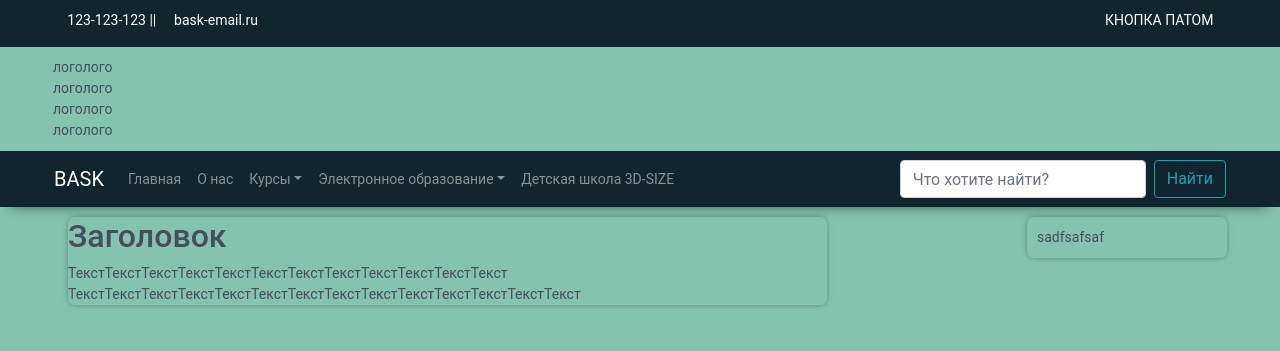
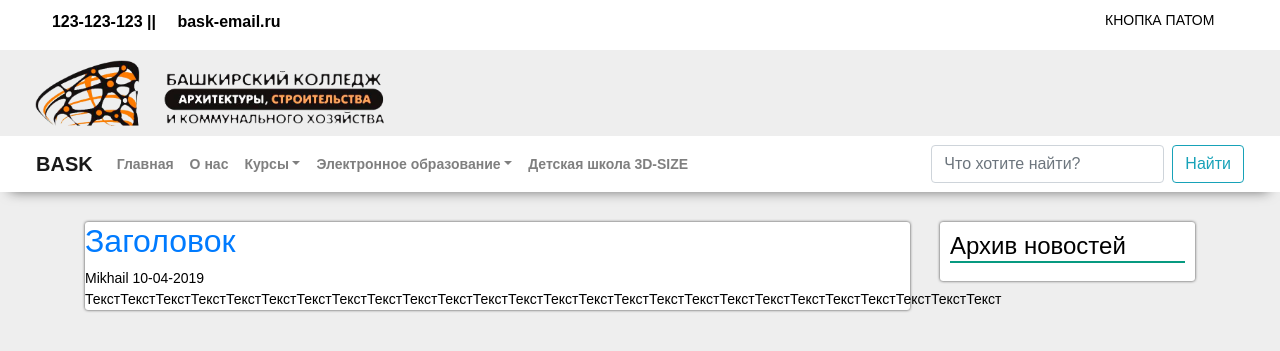
Before and after one commit to Horasachy/Project2, a PHP site: template views/main/index.php in a window 1280 px wide. Shown: the top 351 px of the page. Run offline with PHP 8.4, Linux system fonts and the light colour scheme; the template is opened without the code that fills it, so the values that code supplies are empty; some libraries are stand-ins or nearby versions; some web fonts are replaced.

Commit message:
update frontend

```diff
--- a/public/css/style.css
+++ b/public/css/style.css
@@ -3,68 +3,74 @@ html{
 }
 
 body{
-	font-family: 'Roboto', Comic Sans MS, Comic Sans, cursive;
+	font-family: Arial, sans-serif;
 	font-size: 14px;
-	color:#474d59;
-	background: #84c4af;
+	background: #eeeeee;
+    margin: 0;
+    color: black;
 }
 
 ul{
 	list-style: none;
 }
-
-a{
-	text-decoration: none;
+h4{
+    border-bottom: solid #079a80 2px;
 }
-
-body{
-	margin: 0;
-}
-
 aside {
-    margin-left: 20px;
-    -webkit-box-shadow: 0px 0px 7px -2px rgba(0,0,0,0.6);
-    -moz-box-shadow: 0px 0px 7px -2px rgba(0,0,0,0.6);
-    box-shadow: 0px 0px 7px -2px rgba(0,0,0,0.6);
-    border-radius: 7px;
+    background: white;
+    margin-top: 30px;
+    -webkit-box-shadow: 0px 0px 3px 0px rgba(0,0,0,0.75);
+    -moz-box-shadow: 0px 0px 3px 0px rgba(0,0,0,0.75);
+    box-shadow: 0px 0px 3px 0px rgba(0,0,0,0.75);
+    border-radius: 3px;
     padding: 10px;
-    width: 200px;
-    float: right;
-    margin-right: 38px;
    }
 
 .news{
-    margin-left: 38px;
-    -webkit-box-shadow: 0px 0px 7px -2px rgba(0,0,0,0.6);
-    -moz-box-shadow: 0px 0px 7px -2px rgba(0,0,0,0.6);
-    box-shadow: 0px 0px 7px -2px rgba(0,0,0,0.6);
-    border-radius: 7px;
+    height: auto;
+    background: white;
+    margin-top: 30px;
+    -webkit-box-shadow: 0px 0px 3px 0px rgba(0,0,0,0.75);
+    -moz-box-shadow: 0px 0px 3px 0px rgba(0,0,0,0.75);
+    box-shadow: 0px 0px 3px 0px rgba(0,0,0,0.75);
+    border-radius: 3px;
 }
 
 .header_info{
    margin-top: 10px; color: white;
-   margin-left: 38px;
+   margin-left: 20px;
+   color: black;
+   font-weight: bold;
+   font-size: 12pt;
 }
 .fa-phone{
     color: #109c83;
+    font-weight: bold;
 }
 
 .fa-envelope{
     color: #109c83;
+    font-weight: bold;
 }
 
 .navbar-brand{
-    margin-left: 38px;
+    font-weight: bold;
+    margin-left: 20px;
 }
 
 .logo{
-    margin-left: 38px;
+    margin-left: 20px;
 }
 
 .header_admin{
    margin-top: 10px; color: white;
    margin-left: 130px;
+   color: black;
 }
 .form-inline{
-    margin-right: 38px;
+    margin-right: 20px;
 }
+.logo_image{
+    width: 350px;
+    height: 66px;
+}
--- a/views/layouts/header.php
+++ b/views/layouts/header.php
@@ -9,9 +9,9 @@
 </head>
 <body>
 	<!-- Контактная информация -->
-	<div class="container-fluid" style="background-color: #10252e;">
+	<div class="container-fluid" style="background-color: white;">
 		<div class="row">
-			<div class="col-9">
+			<div class="col-md-9">
 				<div class="header_info">
 					<p><i class="fa fa-phone" aria-hidden="true"></i> 123-123-123
 						||
@@ -26,17 +26,12 @@
 	<!-- Лого -->
 	<div class="container-fluid" style="margin-top: 10px;">
 		<div class="logo">
-			логолого
-			<br>
-			логолого
-			<br>
-			логолого
-			<br>
-			логолого
+		<img class="logo_image" src="../../public/images/logo.png">
 		</div>
 	</div>
 	<!-- Меню -->
-	<nav class="navbar navbar-expand-lg navbar-dark" style="background-color: #10252e; margin-top: 10px;
+	<nav class="navbar navbar-expand-lg navbar-light" style="background-color: white; margin-top: 10px;
+	font-weight: bold;
 	-webkit-box-shadow: -1px 10px 13px -11px rgba(0,0,0,0.6);
 	-moz-box-shadow: -1px 10px 13px -11px rgba(0,0,0,0.6);
 	box-shadow: -1px 10px 13px -11px rgba(0,0,0,0.6);">
@@ -82,6 +77,7 @@
 	</nav>
 	<!-- Конец меню -->
 
+
 	<script src="../../public/js/jquery.min.js"></script>
 	<script src="../../public/js/all.js"></script>
 	<script src="../../public/js/bootstrap.min.js"></script>
--- a/views/main/index.php
+++ b/views/main/index.php
@@ -1,18 +1,27 @@
 <?php require ROOT.'/views/layouts/header.php'?>
 
 <!-- Контент -->
-	<div class="container-fluid" style="margin-top: 10px;">
-		<aside>
-			sadfsafsaf
-		</aside>
-		<div class="row">
-			<div class="col-10">
-				<article class="news">
-					<h2>Заголовок</h2>
-					ТекстТекстТекстТекстТекстТекстТекстТекстТекстТекстТекстТекст
-					ТекстТекстТекстТекстТекстТекстТекстТекстТекстТекстТекстТекстТекстТекст
-				</article>
-			</div>
+<div class="container">
+	<div class="row">
+		<div class="col-lg-9">
+			<article class="news">
+				<h2><a href="#"> Заголовок</a></h2>
+				<div class="author">
+					Mikhail 10-04-2019
+				</div>
+				<div class="news_text">
+					<p>
+						ТекстТекстТекстТекстТекстТекстТекстТекстТекстТекстТекстТекстТекстТекстТекстТекстТекстТекстТекстТекстТекстТекстТекстТекстТекстТекст
+					</p>
+				</div>
+			</article>
+		</div>
+		<div class="col-md-3">
+			<aside>
+				<h4>
+					Архив новостей
+				</h4>
+			</aside>
 		</div>
 	</div>
 </div>
```
Also changed, not shown: public/images/3806.jpg (added), public/images/confirm.png (deleted), public/images/img07.jpg (deleted), public/images/logo.png (added), public/images/notfound.png (deleted), public/images/pic01.jpg (deleted), public/images/pic02.jpg (deleted).
